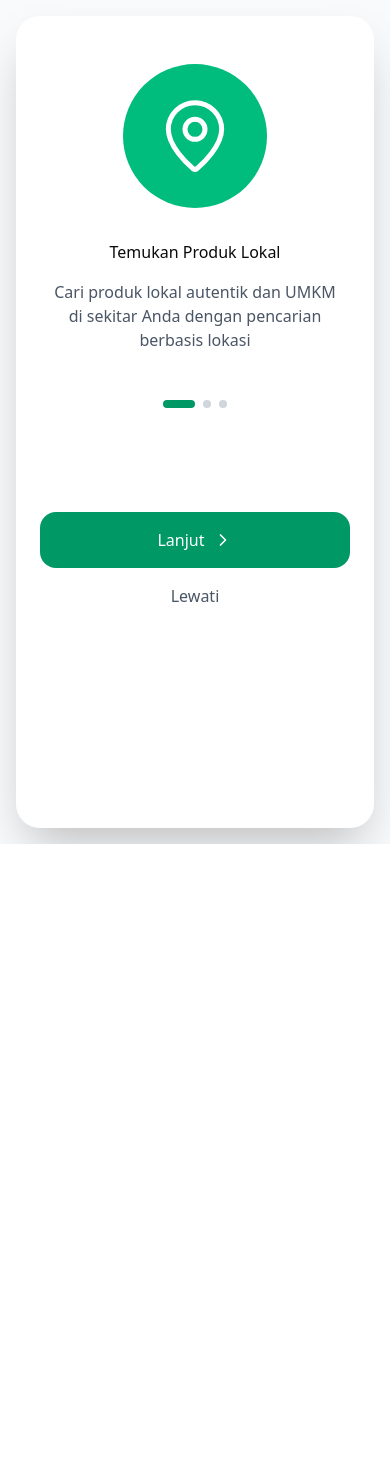
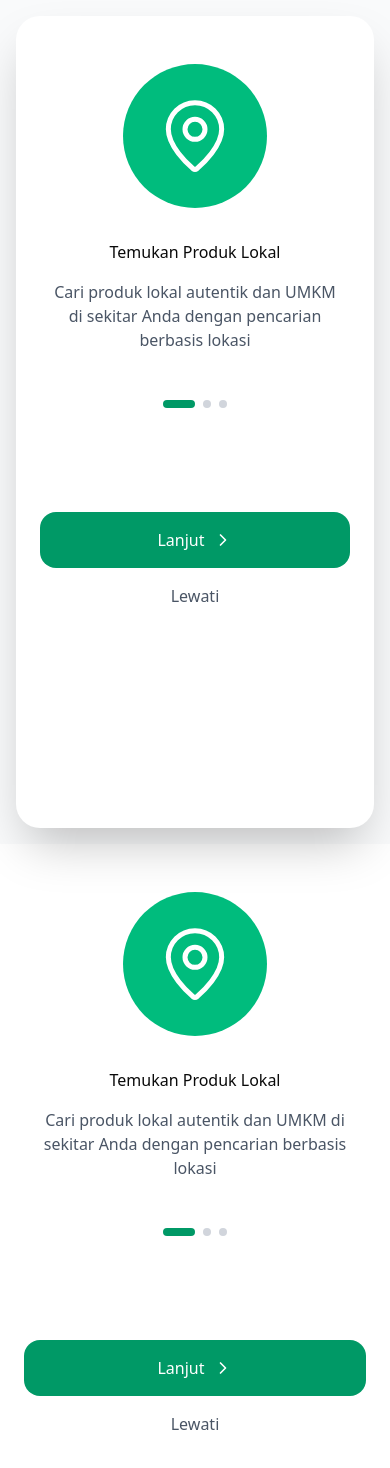
Before and after one commit to AdakHaddad/lokalink, a React (Vite) app: page / in a window 390 px wide. Shown: the top 1468 px of the page. Before the commit the page ends 844 px from the top, so only its background shows below. Built offline with nearby package versions, Linux system fonts and the light colour scheme.

Commit message:
feat: enhance mobile layout and update seller dashboard alerts

```diff
--- a/src/App.tsx
+++ b/src/App.tsx
@@ -50,9 +50,28 @@ export default function App() {
   };
 
   return (
-    <div className="min-h-screen bg-gray-50 md:p-0">
-      <div className="flex items-center justify-center min-h-screen p-4 md:p-0">
-        <div className="w-full max-w-[430px] min-h-[calc(100vh-2rem)] bg-white rounded-3xl shadow-2xl overflow-hidden md:max-w-none md:w-full md:h-full md:rounded-none md:shadow-none md:min-h-screen">
+    <div className="min-h-screen bg-gray-50">
+      {/* Mobile Layout */}
+      <div className="md:hidden flex items-center justify-center min-h-screen p-4">
+        <div className="w-full max-w-[430px] min-h-[calc(100vh-2rem)] bg-white rounded-3xl shadow-2xl overflow-hidden">
+          {currentScreen === 'welcome' && <WelcomeScreen onNavigate={navigateTo} />}
+          {currentScreen === 'login' && <LoginScreen onNavigate={navigateTo} />}
+          {currentScreen === 'register' && <RegisterScreen onNavigate={navigateTo} />}
+          {currentScreen === 'role-selection' && <RoleSelection onSelectRole={handleRoleSelect} />}
+          {currentScreen === 'buyer-home' && <BuyerHome onNavigate={navigateTo} />}
+          {currentScreen === 'product-details' && <ProductDetails product={selectedProduct} onNavigate={navigateTo} />}
+          {currentScreen === 'seller-dashboard' && <SellerDashboard onNavigate={navigateTo} />}
+          {currentScreen === 'product-crud' && <ProductCRUD product={editingProduct} onNavigate={navigateTo} />}
+          {currentScreen === 'seller-profile' && <SellerProfile onNavigate={navigateTo} />}
+          {currentScreen === 'chat' && <ChatScreen onNavigate={navigateTo} />}
+          {currentScreen === 'order' && <OrderFlow product={selectedProduct} onNavigate={navigateTo} />}
+          {currentScreen === 'payment' && <PaymentScreen onNavigate={navigateTo} />}
+        </div>
+      </div>
+
+      {/* Desktop Layout */}
+      <div className="hidden md:block min-h-screen">
+        <div className="w-full h-full bg-white">
           {currentScreen === 'welcome' && <WelcomeScreen onNavigate={navigateTo} />}
           {currentScreen === 'login' && <LoginScreen onNavigate={navigateTo} />}
           {currentScreen === 'register' && <RegisterScreen onNavigate={navigateTo} />}
--- a/src/components/seller/SellerDashboard.tsx
+++ b/src/components/seller/SellerDashboard.tsx
@@ -100,7 +100,7 @@ export function SellerDashboard({ onNavigate }: SellerDashboardProps) {
             <p className="text-center text-gray-900 md:text-base">Edit Profile</p>
           </button>
           <button
-            onClick={() => console.log('Analytics clicked')}
+            onClick={() => alert('Analytics feature coming soon!')}
             className="bg-purple-50 border-2 border-purple-200 rounded-2xl p-6 hover:bg-purple-100 transition-colors md:p-8"
           >
             <div className="bg-purple-600 w-12 h-12 rounded-xl flex items-center justify-center mb-3 mx-auto md:w-16 md:h-16">
@@ -109,7 +109,7 @@ export function SellerDashboard({ onNavigate }: SellerDashboardProps) {
             <p className="text-center text-gray-900 md:text-base">Analytics</p>
           </button>
           <button
-            onClick={() => console.log('Orders clicked')}
+            onClick={() => alert('Orders feature coming soon!')}
             className="bg-orange-50 border-2 border-orange-200 rounded-2xl p-6 hover:bg-orange-100 transition-colors md:p-8"
           >
             <div className="bg-orange-600 w-12 h-12 rounded-xl flex items-center justify-center mb-3 mx-auto md:w-16 md:h-16">
```
